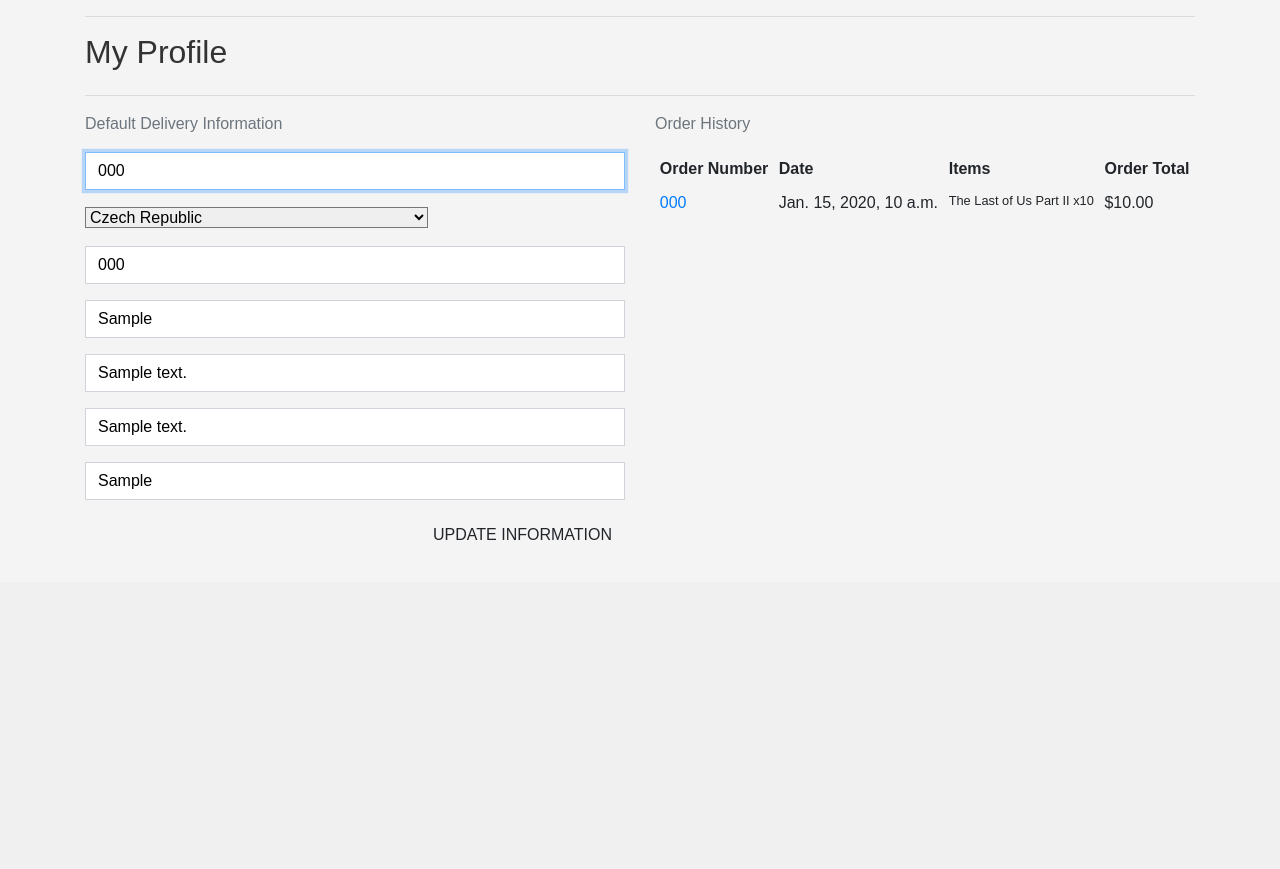
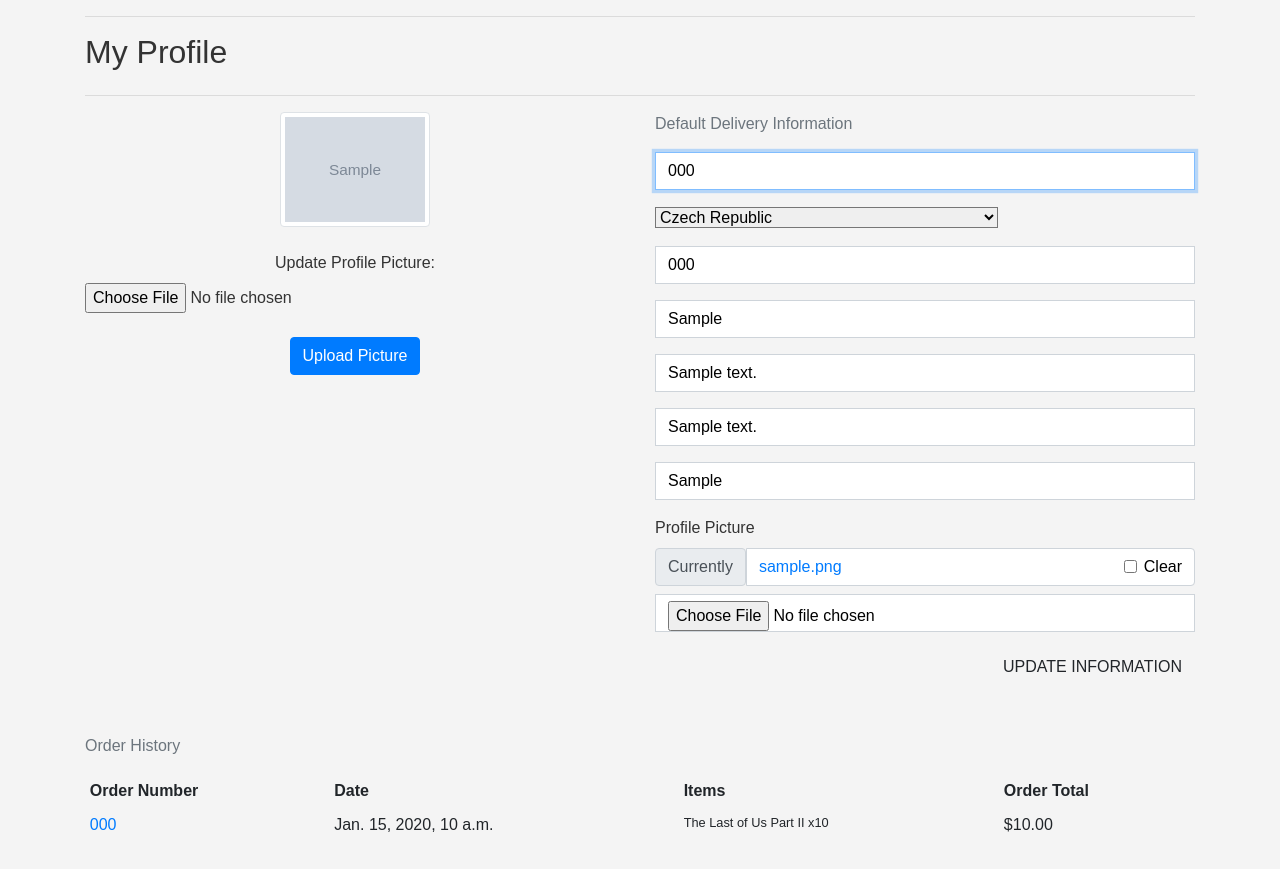
Before and after one commit to dhardi/gameshark, a Django app: page /profile/ in a window 1280 px wide. Shown: the part 218-1087 px from the top of the page. Before the commit the page ends 758 px from the top, so only its background shows below. Run offline with Django 5.2, Linux system fonts and the light colour scheme; a user stored in the database is signed in; data comes from the database, SQL or seed files in the repository; tables that the repository leaves empty hold one stand-in row (values such as "Sample post"); grey boxes marked "Sample" are stand-in pictures; parts of the project's set-up code (start-up, migrations or seed data) failed here and were passed over; some libraries are stand-ins or nearby versions.

Commit message:
today all my data base was deleted all migrated again to add a feature img user

```diff
--- a/env.py
+++ b/env.py
@@ -3,4 +3,5 @@ import os
 
 os.environ.setdefault('STRIPE_PUBLIC_KEY', 'pk_test_51PlXvOFaq5KzR1tRSP9TRkF8WsU7cMkRudIYueRuo5mcwiuBrWIjkY1x8TrEBeBPU9MeyKv8VXgnFJqNHvxLPYnV00VbYktpRU')
 os.environ.setdefault('STRIPE_SECRET_KEY', 'sk_test_51PlXvOFaq5KzR1tRHkARqAkTA4hZnaGxTGokeKROSaIvVdlrQsWX2ZFJ7GrjaOHMcgeS6z5thzE4ik55YCeDL3Eh00UXnXTF9M')
+os.environ.setdefault('DATABASE_URL', 'postgres://uhsqhg3xp6n:JJmKD5PrmxNA@ep-gentle-mountain-a23bxz6h-pooler.eu-central-1.aws.neon.tech/jot_lion_mummy_398577')
 os.environ.setdefault('SECRET_KEY', 'Veloster@123')
--- a/profiles/forms.py
+++ b/profiles/forms.py
@@ -1,17 +1,21 @@
 from django import forms
 from .models import UserProfile
-
 
 class UserProfileForm(forms.ModelForm):
     class Meta:
         model = UserProfile
-        exclude = ('user',)
+        fields = [
+            'default_phone_number',
+            'default_country',
+            'default_postcode',
+            'default_town_or_city',
+            'default_street_address1',
+            'default_street_address2',
+            'default_county',
+            'profile_picture'  # Incluindo o campo profile_picture
+        ]
 
     def __init__(self, *args, **kwargs):
-        """
-        Add placeholders and classes, remove auto-generated
-        labels and set autofocus on first field
-        """
         super().__init__(*args, **kwargs)
         placeholders = {
             'default_phone_number': 'Phone Number',
@@ -20,6 +24,7 @@ class UserProfileForm(forms.ModelForm):
             'default_street_address1': 'Street Address 1',
             'default_street_address2': 'Street Address 2',
             'default_county': 'County, State or Locality',
+            'profile_picture': 'Profile Picture'
         }
 
         self.fields['default_phone_number'].widget.attrs['autofocus'] = True
@@ -32,3 +37,9 @@ class UserProfileForm(forms.ModelForm):
                 self.fields[field].widget.attrs['placeholder'] = placeholder
             self.fields[field].widget.attrs['class'] = 'border-black rounded-0 profile-form-input'
             self.fields[field].label = False
+
+        # Certifique-se de que o campo profile_picture é opcional e tenha um rótulo amigável
+        if 'profile_picture' in self.fields:
+
+            self.fields['profile_picture'].required = False
+            self.fields['profile_picture'].label = 'Profile Picture'
--- a/profiles/models.py
+++ b/profiles/models.py
@@ -5,13 +5,13 @@ from django.dispatch import receiver
 
 from django_countries.fields import CountryField
 
-
 class UserProfile(models.Model):
     """
     A user profile model for maintaining default
     delivery information and order history
     """
     user = models.OneToOneField(User, on_delete=models.CASCADE)
+    profile_picture = models.ImageField(upload_to='profile_pics/', null=True, blank=True)
     default_phone_number = models.CharField(max_length=20, null=True, blank=True)
     default_country = CountryField(blank_label='Country ', null=True, blank=True)
     default_postcode = models.CharField(max_length=20, null=True, blank=True)
--- a/profiles/templates/profiles/profile.html
+++ b/profiles/templates/profiles/profile.html
@@ -24,15 +24,40 @@
             </div>
         </div>
         <div class="row">
+            <!-- Profile Picture Section -->
+            <div class="col-12 col-lg-6 text-center">
+                <div class="profile-picture mb-4">
+                    {% if user.userprofile.profile_picture %}
+                        <img src="{{ user.userprofile.profile_picture.url }}" alt="Profile Picture" class="img-thumbnail" style="max-width: 150px; max-height: 150px;">
+                    {% else %}
+                        <img src="{% static 'images/default_profile_pic.jpg' %}" alt="Default Profile Picture" class="img-thumbnail" style="max-width: 150px; max-height: 150px;">
+                    {% endif %}
+                </div>
+                <form class="mt-3" action="{% url 'profile' %}" method="POST" enctype="multipart/form-data" id="profile-picture-form">
+                    {% csrf_token %}
+                    <div class="form-group">
+                        <label for="profile_picture">Update Profile Picture:</label>
+                        <input type="file" name="profile_picture" id="profile_picture" class="form-control-file">
+                    </div>
+                    <button type="submit" class="btn btn-primary mt-2">Upload Picture</button>
+                </form>
+
+            </div>
+
+            <!-- User Information Section -->
             <div class="col-12 col-lg-6">
                 <p class="text-muted">Default Delivery Information</p>
-                <form class="mt-3" action="{% url 'profile' %}" method="POST" id="profile-update-form">
+                <form action="{% url 'profile' %}" method="POST" enctype="multipart/form-data" id="profile-update-form">
                     {% csrf_token %}
                     {{ form|crispy }}
                     <button class="btn btn-black rounded-0 text-uppercase float-right">Update Information</button>
                 </form>
             </div>
-            <div class="col-12 col-lg-6">
+        </div>
+
+        <!-- Order History Section -->
+        <div class="row mt-5">
+            <div class="col-12">
                 <p class="text-muted">Order History</p>
                 <div class="order-history table-responsive">
                     <table class="table table-sm table-borderless">
@@ -48,8 +73,7 @@
                             {% for order in orders %}
                                 <tr>
                                     <td>
-                                        <a href="{% url 'order_history' order.order_number %}"
-                                        title="{{ order.order_number }}">
+                                        <a href="{% url 'order_history' order.order_number %}" title="{{ order.order_number }}">
                                             {{ order.order_number|truncatechars:6 }}
                                         </a>
                                     </td>
@@ -73,6 +97,7 @@
                 </div>
             </div>
         </div>
+    </div>
 {% endblock %}
 
 {% block postloadjs %}
--- a/profiles/views.py
+++ b/profiles/views.py
@@ -3,7 +3,6 @@ from django.contrib import messages
 from django.contrib.auth.decorators import login_required
 from .models import UserProfile
 from .forms import UserProfileForm
-
 from checkout.models import Order
 
 @login_required
@@ -12,7 +11,8 @@ def profile(request):
     profile = get_object_or_404(UserProfile, user=request.user)
 
     if request.method == 'POST':
-        form = UserProfileForm(request.POST, instance=profile)
+
+        form = UserProfileForm(request.POST, request.FILES, instance=profile)
         if form.is_valid():
             form.save()
             messages.success(request, 'Profile updated successfully')
@@ -20,6 +20,7 @@ def profile(request):
             messages.error(request, 'Update failed. Please ensure the form is valid.')
     else:
         form = UserProfileForm(instance=profile)
+
     orders = profile.orders.all()
 
     template = 'profiles/profile.html'
@@ -30,7 +31,6 @@ def profile(request):
     }
 
     return render(request, template, context)
-
 
 def order_history(request, order_number):
     order = get_object_or_404(Order, order_number=order_number)
```
Also changed, not shown: home/templates/home/index.html (+16 -18 lines), home/views.py (+10 -2 lines), profiles/admin.py (+16 -3 lines), media/profile_pics/avatar.jpg (added), media/profile_pics/avatar_HMW5H4E.jpg (added), media/profile_pics/avatar_bUune1p.jpg (added), media/profile_pics/favicon.png (added), profiles/migrations/0002_userprofile_profile_picture.py (added), profiles/static/images/default_profile.jpg (added), profiles/static/images/logo.jpg (added).
